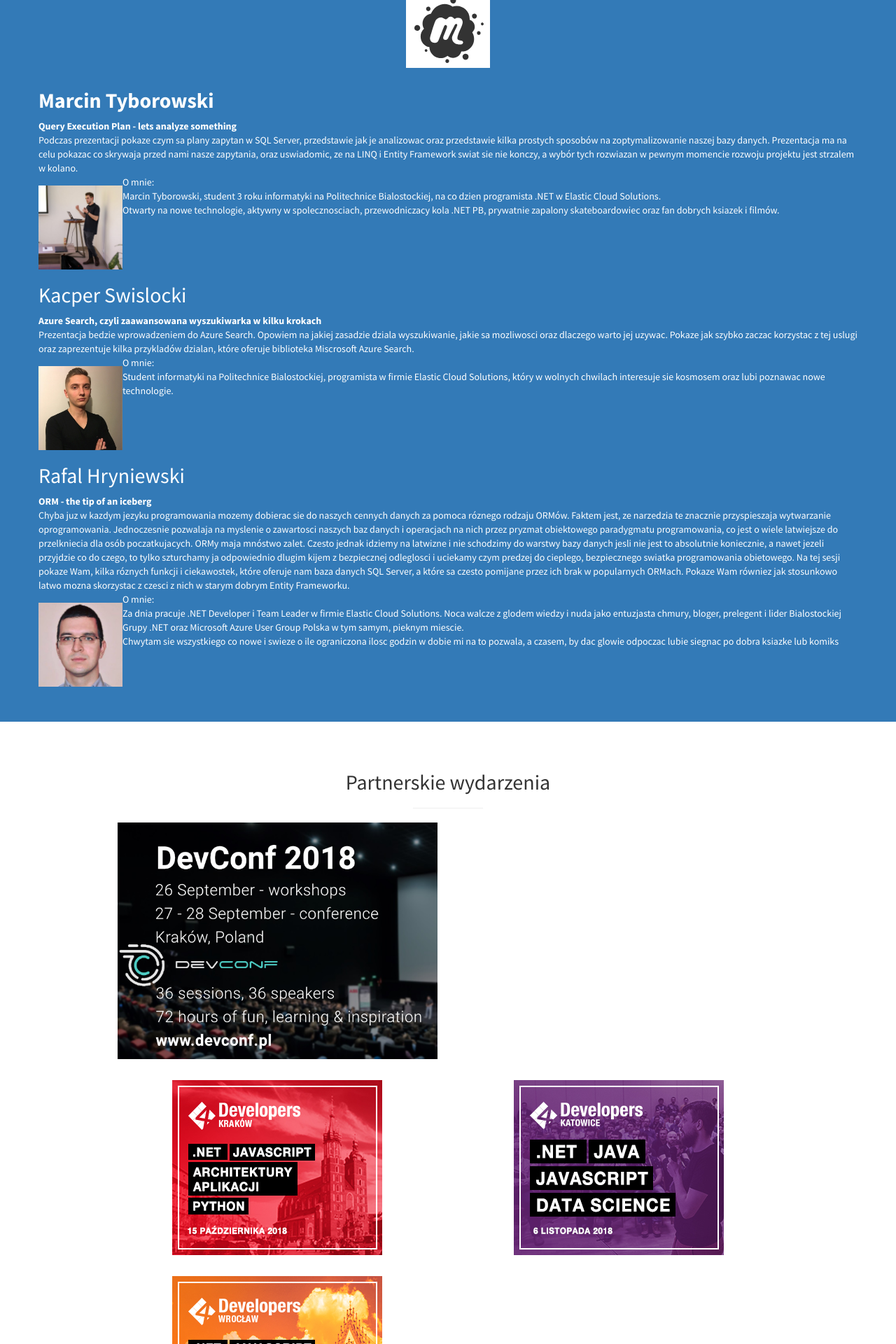
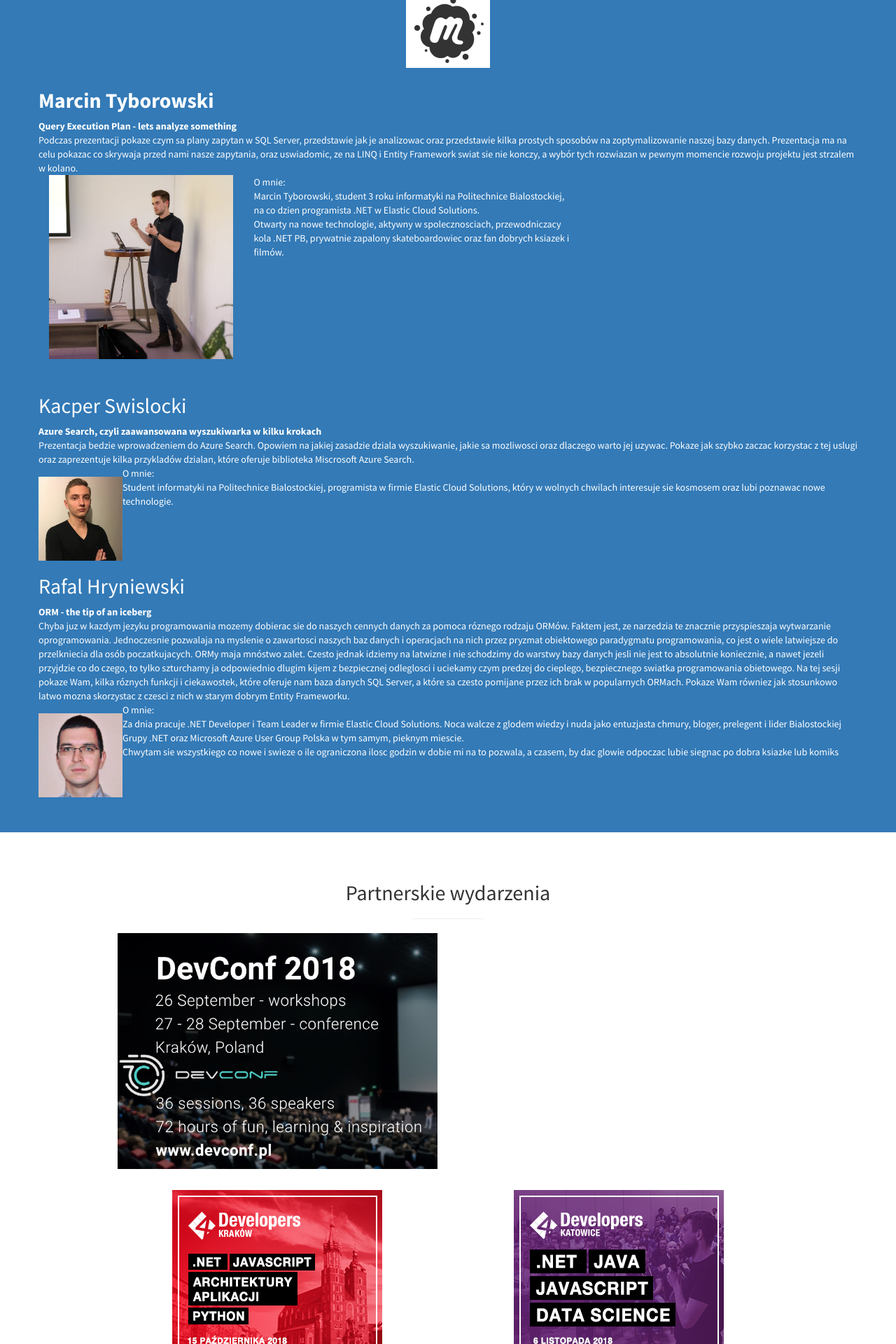
Before and after one commit to slaskagrupamicrosoft/slaskagrupamicrosoft.github.io, a Jekyll site: the page built from index.html, in a window 1280 px wide. Shown: the part 1036-2956 px from the top of the page at 70% size. Built offline with Jekyll 4.4.1, drawn with Linux system fonts in a browser that asks for light colours.

```diff
--- a/_includes/about.html
+++ b/_includes/about.html
@@ -3,6 +3,7 @@
     <div class="row">
       <div class="col-lg-12 text-center">
           <h2>Skala trudności prezentacji</h2>
+          <hr class="small">
         </div>
         <div class="col-lg-12">
         <p class="lead">
--- a/_includes/call-to-action.html
+++ b/_includes/call-to-action.html
@@ -2,6 +2,7 @@
   <div class="container">
       <div class="row text-center">
           <h2>Znajdziecie nas:</h2>
+          <hr class="small">
       </div>
       <div class="row">
         <div class="col-lg-12 text-center">
--- a/_includes/next-meeting.html
+++ b/_includes/next-meeting.html
@@ -20,15 +20,22 @@
 
         </div>
         <div class="row">
-            <a href="../img/speaker-Marcin-Tyborowski.jpg" imageanchor="1" style="clear: left; float: left; padding-top: 15px;">
+            <!-- <a href="../img/speaker-Marcin-Tyborowski.jpg" imageanchor="1" style="clear: left; float: left; padding-top: 15px;">
                 <img width="120" height="120" src="../img/speaker-Marcin-Tyborowski.jpg" />
-            </a>
-            <div class=".col-md-offset-2">
+            </a> -->
+            <div class="col-md-3">
+                <div class="portfolio-item">
+                  <a href="../img/speaker-Marcin-Tyborowski.jpg">
+                    <img class="img-portfolio img-responsive" src="../img/speaker-Marcin-Tyborowski.jpg">
+                  </a>
+                </div>
+              </div>
+            <div class="col-md-5">
                 O mnie:<br />
                 Marcin Tyborowski, student 3 roku informatyki na Politechnice Bialostockiej, na co dzien programista .NET w Elastic Cloud Solutions.<br />
                 Otwarty na nowe technologie, aktywny w spolecznosciach, przewodniczacy kola .NET PB, prywatnie zapalony skateboardowiec oraz fan dobrych ksiazek i filmów.<br />
+                <br />
             </div>
-            <br />
         </div>
         <div class="row">
             <h2>
```
